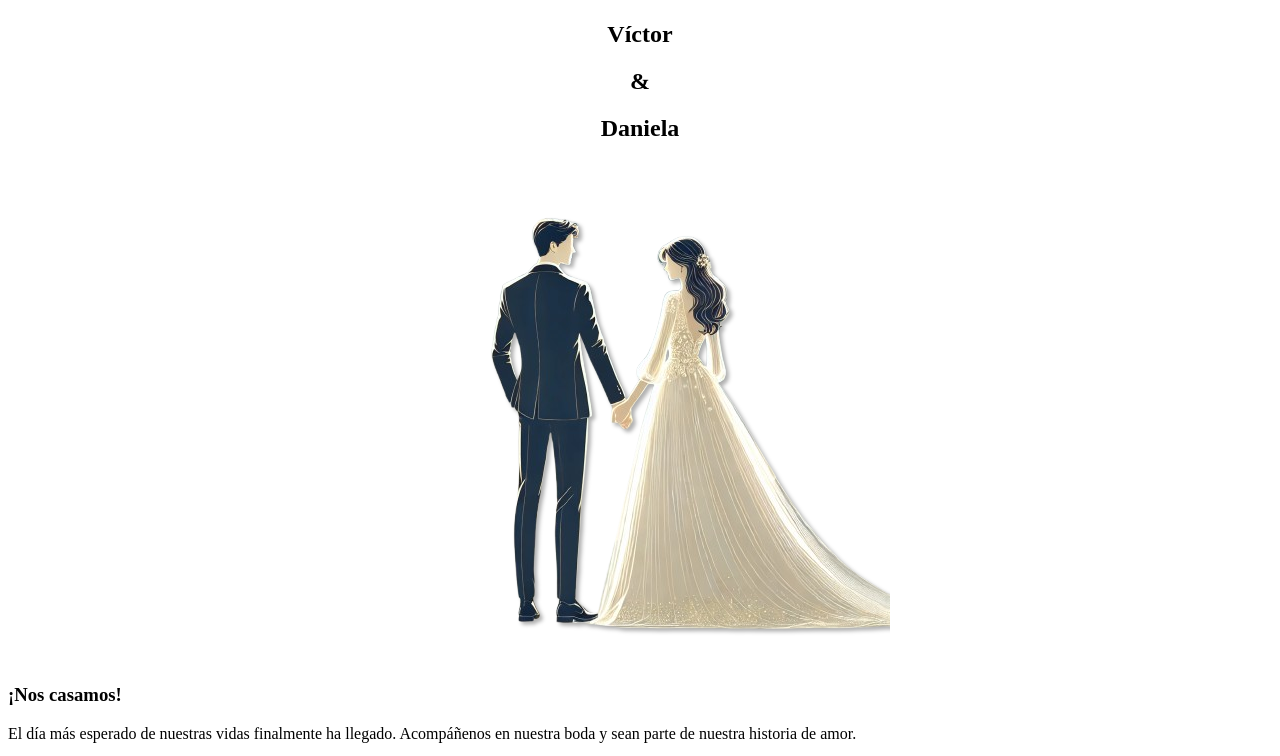
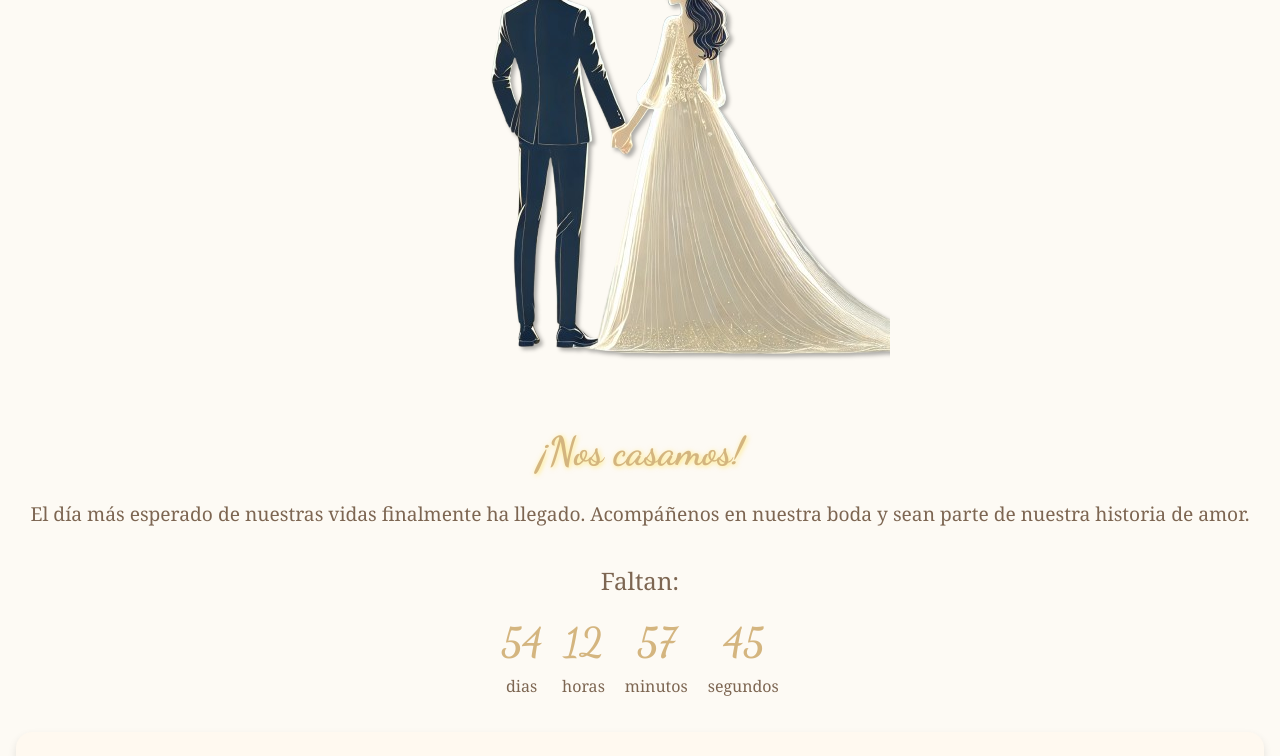
Before and after one commit to jessepionero1/wedding-landing-page, a plain HTML site: page index.html in a window 1280 px wide. Shown: the part 285-1041 px from the top of the page. Drawn offline with Linux system fonts and the light colour scheme; the site is published under a folder, as on GitHub Pages, so addresses that start at the root find nothing; no server answers.

Commit message:
problema css

```diff
--- a/index.html
+++ b/index.html
@@ -5,7 +5,7 @@
     <meta charset="UTF-8">
     <meta name="viewport" content="width=device-width, initial-scale=1.0">
     <title>Boda de Víctor y Daniela</title>
-    <link rel="stylesheet" href="/assets/css/styles.css">
+    <link rel="stylesheet" href="assets/css/styles.css">
     <link href="https://fonts.googleapis.com/css2?family=Dancing+Script:wght@700&display=swap" rel="stylesheet">
 
 </head>
```
